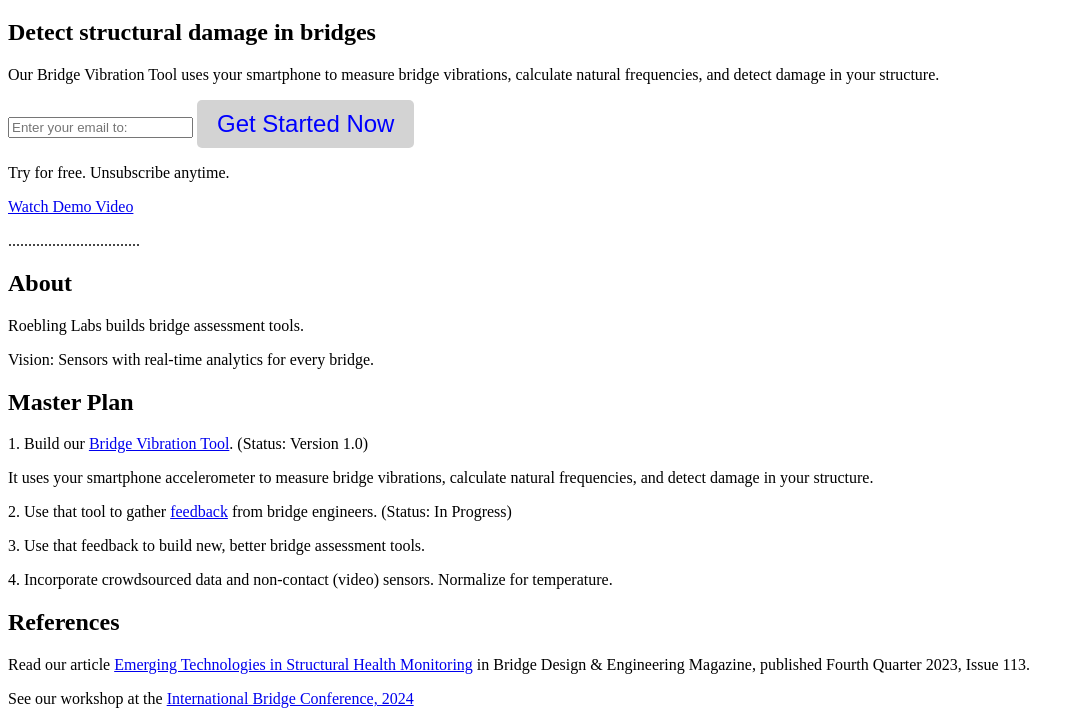
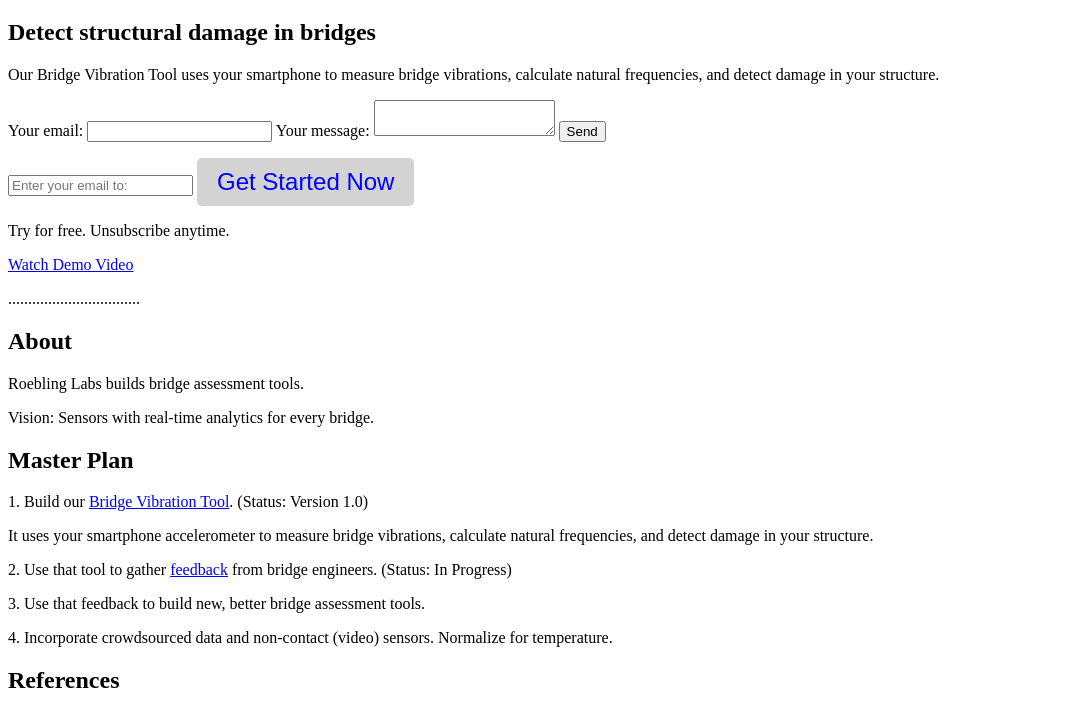
Before and after one commit to roeblinglabs/IBC-Demo, a plain HTML site: page index.html in a window 1280 px wide. Shown: the part 61-772 px from the top of the page, without its empty margins (0-1084 px from the left). Drawn offline with Linux system fonts and the light colour scheme.

Commit message:
Update index.html

```diff
--- a/index.html
+++ b/index.html
@@ -24,6 +24,22 @@
     <h1>Roebling Labs</h1>
     <h2>Detect structural damage in bridges</h2>
     <p>Our Bridge Vibration Tool uses your smartphone to measure bridge vibrations, calculate natural frequencies, and detect damage in your structure.</p>
+    <form
+  action="https://formspree.io/f/xwkgdbvz"
+  method="POST"
+>
+  <label>
+    Your email:
+    <input type="email" name="email">
+  </label>
+  <label>
+    Your message:
+    <textarea name="message"></textarea>
+  </label>
+  <!-- your other form fields go here -->
+  <button type="submit">Send</button>
+</form>
+
     <p>
         <form id="emailSignInForm" style="display: inline-block;">
             <input type="email" id="email" name="email" placeholder="Enter your email to:" required>
```
